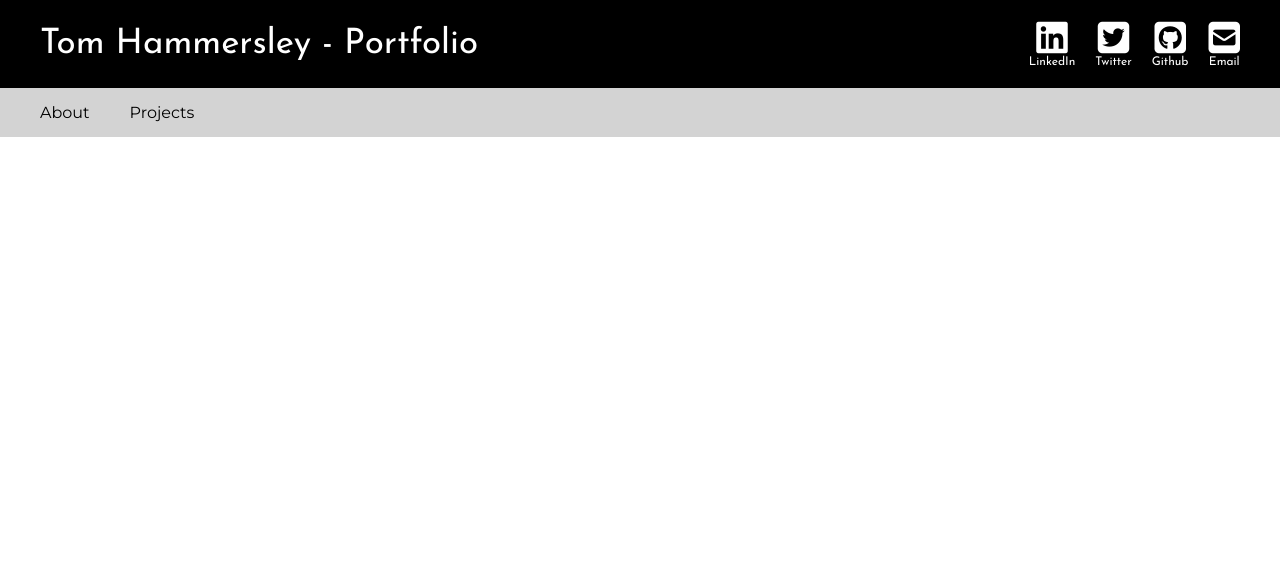
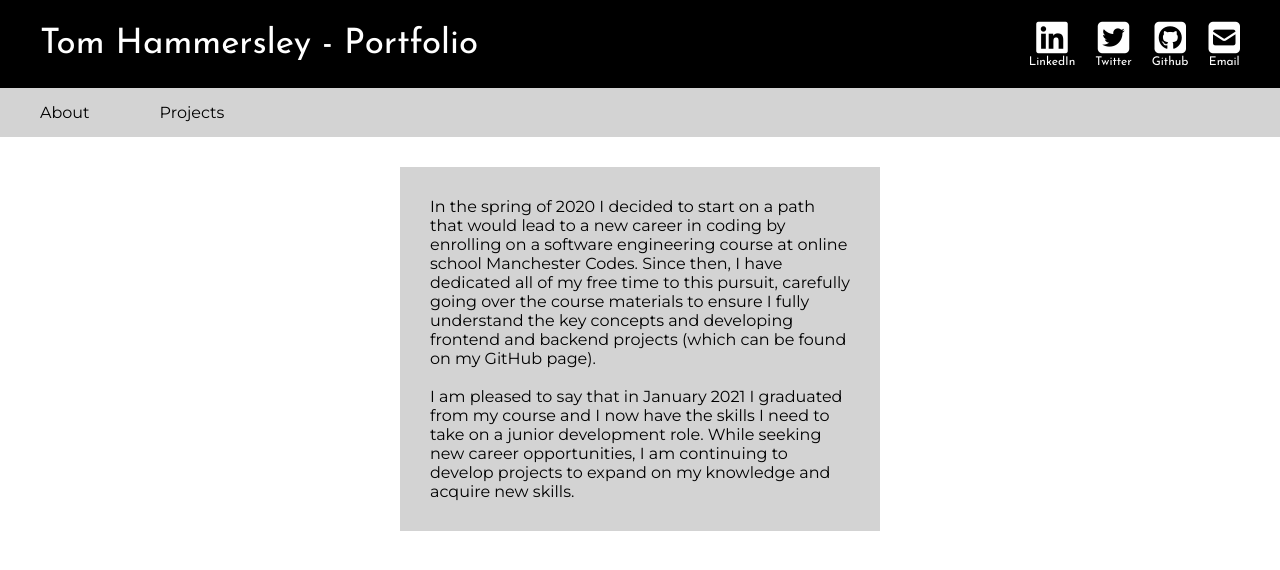
Before and after one commit to scented-wiring/portfolio, a React (Create React App) app: page / in a window 1280 px wide. Shown: the top 570 px of the page. Built offline with nearby package versions, Linux system fonts and the light colour scheme.

Commit message:
install react-router-dom, add switch, routes and About component

```diff
--- a/package.json
+++ b/package.json
@@ -9,6 +9,7 @@
     "framer-motion": "^3.2.2-rc.1",
     "react": "^17.0.1",
     "react-dom": "^17.0.1",
+    "react-router-dom": "^5.2.0",
     "react-scripts": "4.0.1",
     "web-vitals": "^0.2.4"
   },
--- /dev/null
+++ b/src/About.css
@@ -0,0 +1,10 @@
+#About {
+  display: flex;
+  flex-direction: column;
+}
+
+#about-box {
+  padding: 30px;
+  margin: 30px 400px 30px 400px;
+  background: lightgray;
+}
--- /dev/null
+++ b/src/About.js
@@ -0,0 +1,27 @@
+import { motion } from "framer-motion";
+import "./About.css";
+
+const About = () => {
+  return (
+    <div id="About">
+      <motion.div animate={{ scale: [0.1, 1] }} transition={{ duration: 0.5 }}>
+        <div id="about-box">
+          In the spring of 2020 I decided to start on a path that would lead to
+          a new career in coding by enrolling on a software engineering course
+          at online school Manchester Codes. Since then, I have dedicated all of
+          my free time to this pursuit, carefully going over the course
+          materials to ensure I fully understand the key concepts and developing
+          frontend and backend projects (which can be found on my GitHub page).
+          <br />
+          <br />I am pleased to say that in January 2021 I graduated from my
+          course and I now have the skills I need to take on a junior
+          development role. While seeking new career opportunities, I am
+          continuing to develop projects to expand on my knowledge and acquire
+          new skills.
+        </div>
+      </motion.div>
+    </div>
+  );
+};
+
+export default About;
--- a/src/App.css
+++ b/src/App.css
@@ -41,4 +41,5 @@
 
 .nav {
   margin-left: 40px;
+  margin-right: 30px;
 }
--- a/src/App.js
+++ b/src/App.js
@@ -1,4 +1,6 @@
+import { Link, Switch, Route } from "react-router-dom";
 import { motion } from "framer-motion";
+import About from "./About";
 import "./App.css";
 
 const App = () => {
@@ -14,7 +16,7 @@ const App = () => {
       <div id="header">
         <div id="title">Tom Hammersley - Portfolio</div>
         <div id="links">
-          <motion.div whileHover={{ scale: 1.1 }} whileTap={{ scale: 0.9 }}>
+          <motion.div whileHover={{ scale: 1.3 }} whileTap={{ scale: 0.9 }}>
             <a
               href="https://www.linkedin.com/in/tom-hammersley-3b0b4b203/"
               target="_blank"
@@ -26,7 +28,7 @@ const App = () => {
               </div>
             </a>
           </motion.div>
-          <motion.div whileHover={{ scale: 1.1 }} whileTap={{ scale: 0.9 }}>
+          <motion.div whileHover={{ scale: 1.3 }} whileTap={{ scale: 0.9 }}>
             <a
               href="https://twitter.com/scentedwiring"
               target="_blank"
@@ -38,7 +40,7 @@ const App = () => {
               </div>
             </a>
           </motion.div>
-          <motion.div whileHover={{ scale: 1.1 }} whileTap={{ scale: 0.9 }}>
+          <motion.div whileHover={{ scale: 1.3 }} whileTap={{ scale: 0.9 }}>
             <a
               href="https://github.com/scented-wiring"
               target="_blank"
@@ -50,7 +52,7 @@ const App = () => {
               </div>
             </a>
           </motion.div>
-          <motion.div whileHover={{ scale: 1.1 }} whileTap={{ scale: 0.9 }}>
+          <motion.div whileHover={{ scale: 1.3 }} whileTap={{ scale: 0.9 }}>
             <a
               href="mailto:thomas.j.hammersley@gmail.com"
               target="_blank"
@@ -65,8 +67,20 @@ const App = () => {
         </div>
       </div>
       <div id="navbar">
-        <div className="nav">About</div> <div className="nav">Projects</div>
+        <motion.div whileHover={{ scale: 1.3 }} whileTap={{ scale: 0.9 }}>
+          <Link to="/">
+            <div className="nav">About</div>
+          </Link>
+        </motion.div>
+        <motion.div whileHover={{ scale: 1.3 }} whileTap={{ scale: 0.9 }}>
+          <Link to="/projects">
+            <div className="nav">Projects</div>
+          </Link>
+        </motion.div>
       </div>
+      <Switch>
+        <Route exact path="/" component={About} />
+      </Switch>
     </div>
   );
 };
--- a/src/index.js
+++ b/src/index.js
@@ -1,11 +1,14 @@
 import React from "react";
 import ReactDOM from "react-dom";
+import { BrowserRouter } from "react-router-dom";
 import "./index.css";
 import App from "./App";
 
 ReactDOM.render(
   <React.StrictMode>
-    <App />
+    <BrowserRouter>
+      <App />
+    </BrowserRouter>
   </React.StrictMode>,
   document.getElementById("root")
 );
```
Also changed, not shown: 2 other files (tests, documents, lock files or other folders).
